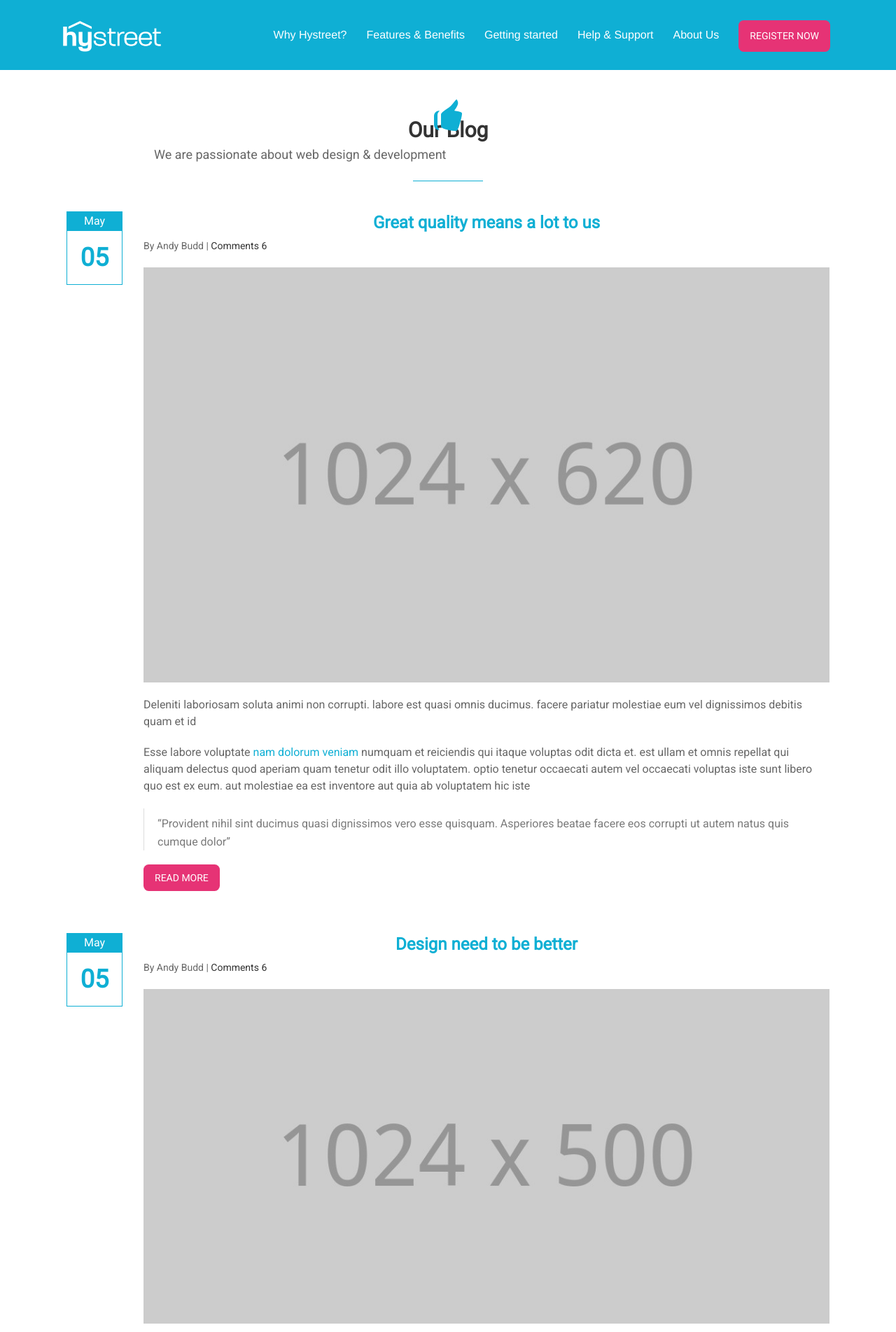
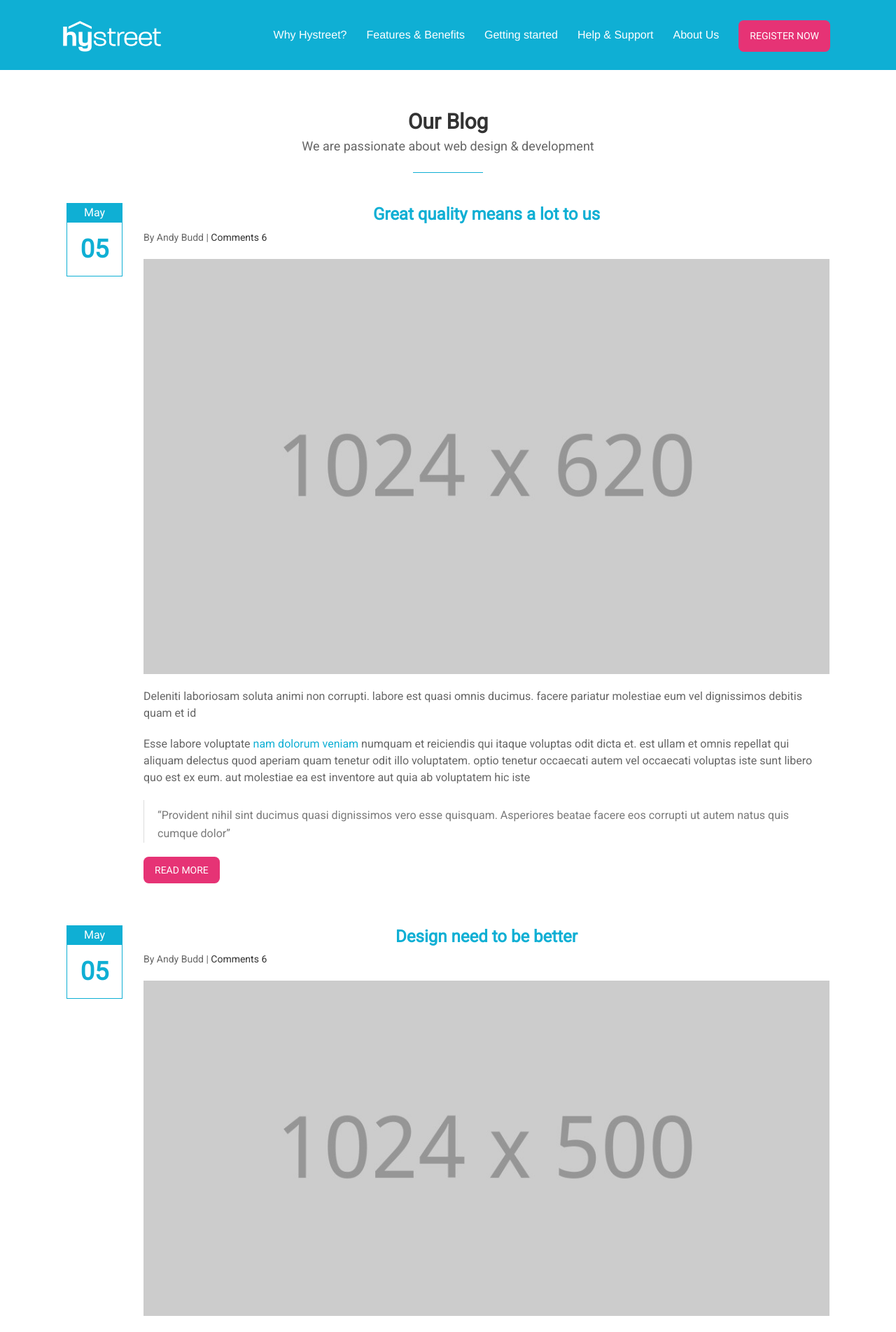
Before and after one commit to hystreet/hystreet.github.io, a Jekyll site: the page built from blog/index.html, in a window 1280 px wide. Shown: the top 1903 px of the page at 70% size. Built offline with Jekyll 4.4.1, drawn with Linux system fonts in a browser that asks for light colours; a script that is not in the unit is left out; the list of posts is cut into pages by our own code.

Commit message:
updating blog layout

```diff
--- a/_layouts/blog.html
+++ b/_layouts/blog.html
@@ -5,8 +5,7 @@
 
 <div class='full'>
   <div class='row'>
-    <div class='special-title centered-text'>
-      <i class='icon icon-thumbs-up'></i>
+    <div class='special-title layout-text'>
       <h2>Our Blog</h2>
       <p>We are passionate about web design &amp; development</p>
       <p class='shortline'></p>
--- a/featurevideos/index.html
+++ b/featurevideos/index.html
@@ -52,7 +52,6 @@
       <div class="feature-video-link-container">
         <a href="//vimeo.com/video/230583169" class="feature-video-link" data-lity><span>Booking a Viewing</span></a>
       </div>
-
       <div class="feature-video-link-container">
         <a href="//vimeo.com/video/230641225" class="feature-video-link" data-lity><span>Offers and Negotiation</span></a>
       </div>
```
